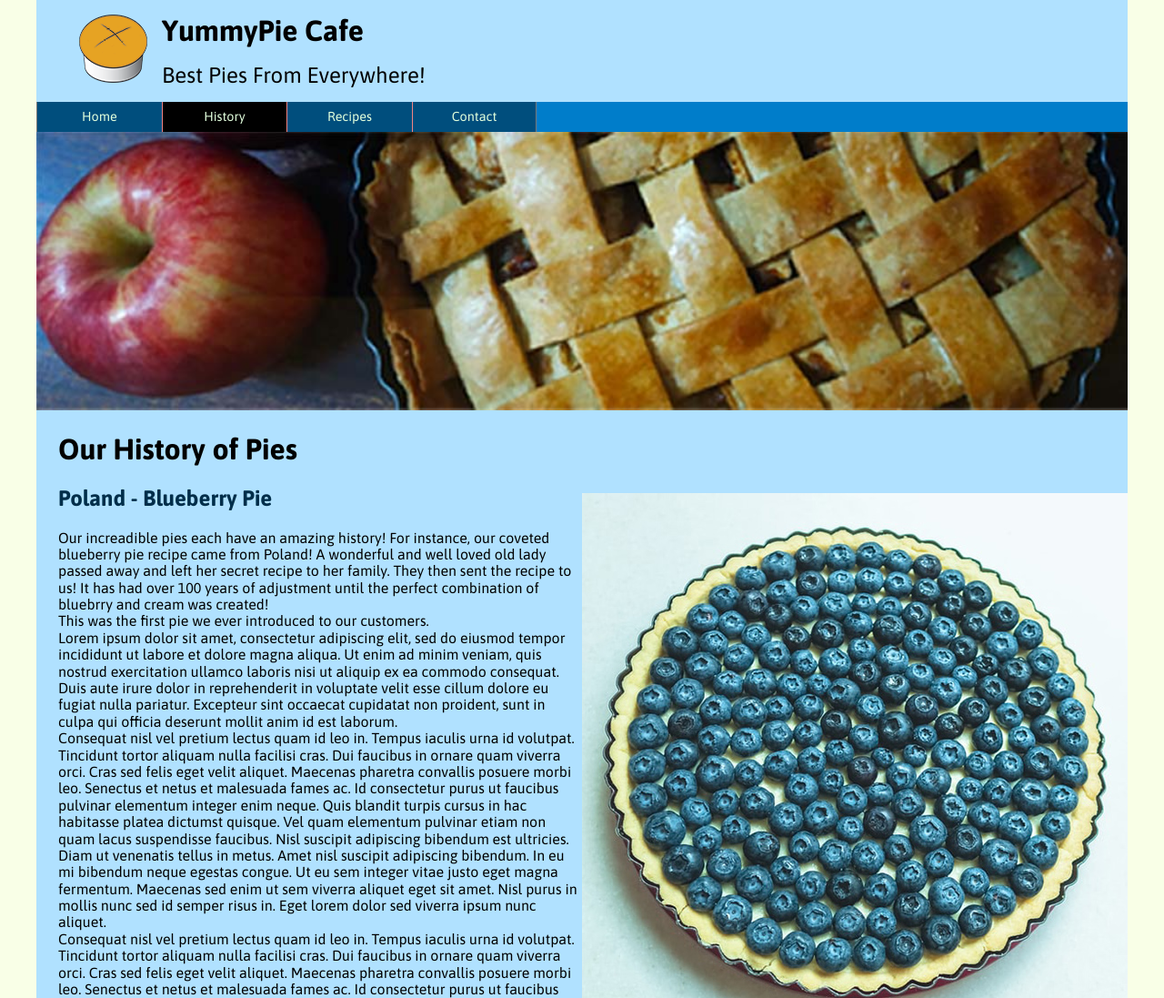
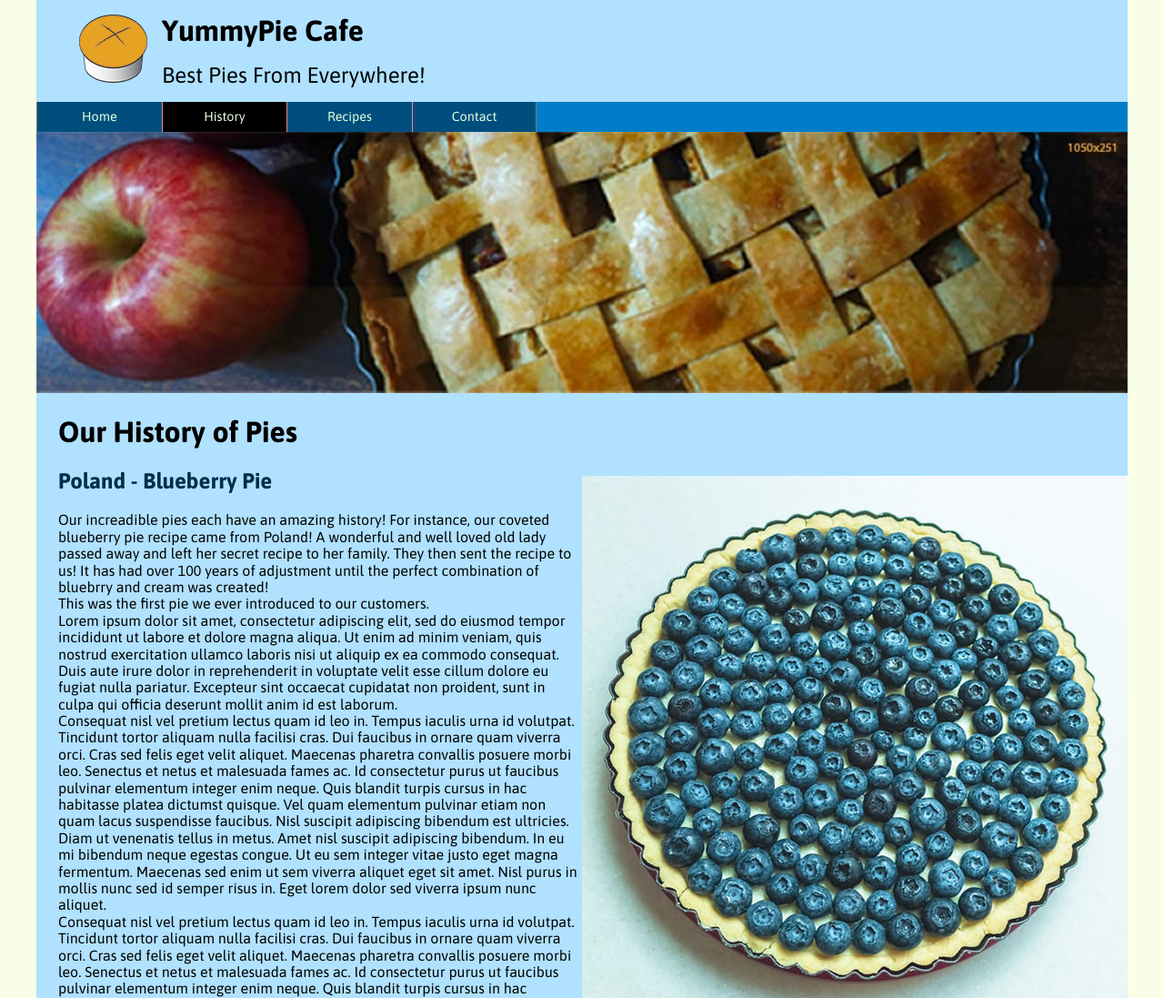
Before and after one commit to WebforURobertLewis/2740-Restaurant05, a plain HTML site: page index.html in a window 1280 px wide. Shown: the top 1097 px of the page at 91% size. Drawn offline with Linux system fonts and the light colour scheme.

Commit message:
fixed image header so it shows image size

```diff
--- a/index.html
+++ b/index.html
@@ -58,7 +58,7 @@
 <!-- CONTENT HERE -->
     <main>
         <div class="headerImage">
-            <img src="/images/pie_header.jpg" alt="Apple pie" sizes="100vw"
+            <img src="/images/pie_header.jpg" alt="Apple pie" sizes="100vw" style="width: 75rem;"
             srcset="images/header1.jpg 450w,
                     images/header2.jpg 600w,
                     /images/header3.jpg 750w,
--- a/scss/_small.scss
+++ b/scss/_small.scss
@@ -134,9 +134,9 @@ main{
 }
 main div.headerImage{
     padding: 0%;
-    width: 100%;
     contain: content;
-    max-width: 75rem;
+    height: auto;
+
 }
 main #Blueberry h2{
     color: darken($primaryColor, 70%);
@@ -159,7 +159,6 @@ main .HistoryImage img{
     width: 50vw;
     padding: 0;
     margin-top: .5rem;
-    max-height:calc();
     float: right;
     max-width: 600px;
     clear: both;
```
Also changed, not shown: css/styles.css, 1 other file.
